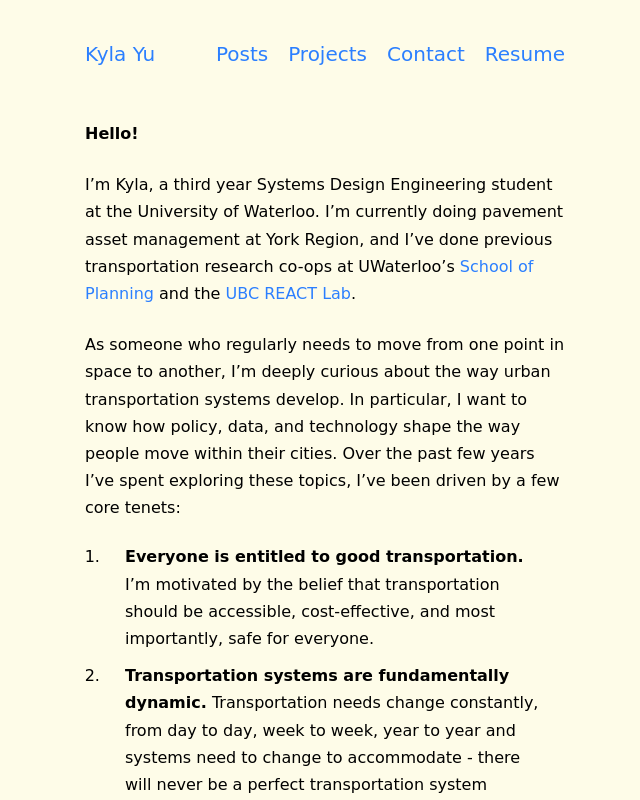
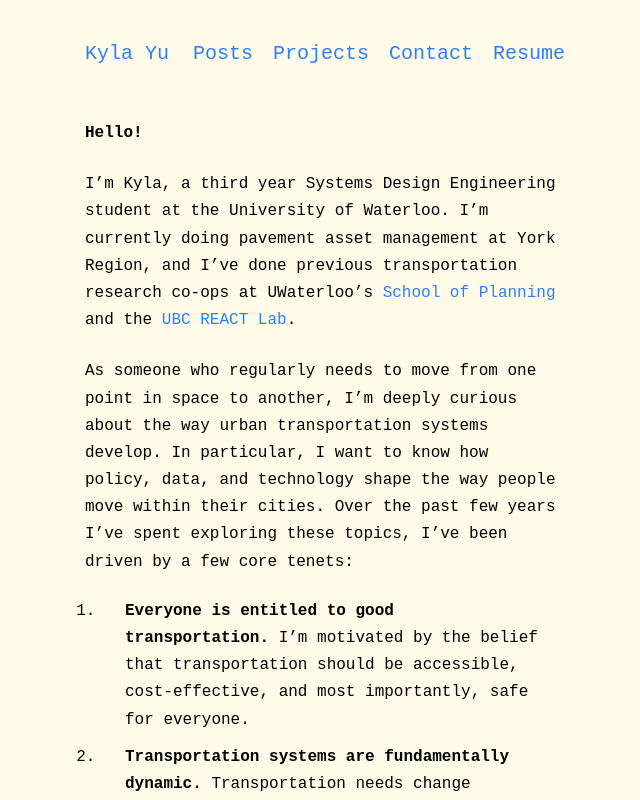
Before and after one commit to KylaYy/personal-website, a Next.js app: page / in a window 1280 px wide. Shown: the top 800 px of the page, without its empty margins (315-955 px from the left). Built offline with nearby package versions, Linux system fonts and the light colour scheme.

Commit message:
Updated global font

```diff
--- a/app/globals.css
+++ b/app/globals.css
@@ -9,10 +9,11 @@ body {
   background: var(--background);
   color: var(--foreground);
   /* font-family: 'Lucida Sans', 'Segoe UI', verdana, monospace, sans-serif, Arial, Helvetica; */
-  font-family:'Comic Sans MS', Verdana, Geneva, Tahoma, sans-serif;
+  font-family: 'Inconsolata', monospace;
   font-size: 16px;
   line-height: 1.7;
 }
+
 
 @theme inline {
   --color-background: var(--background);
```
